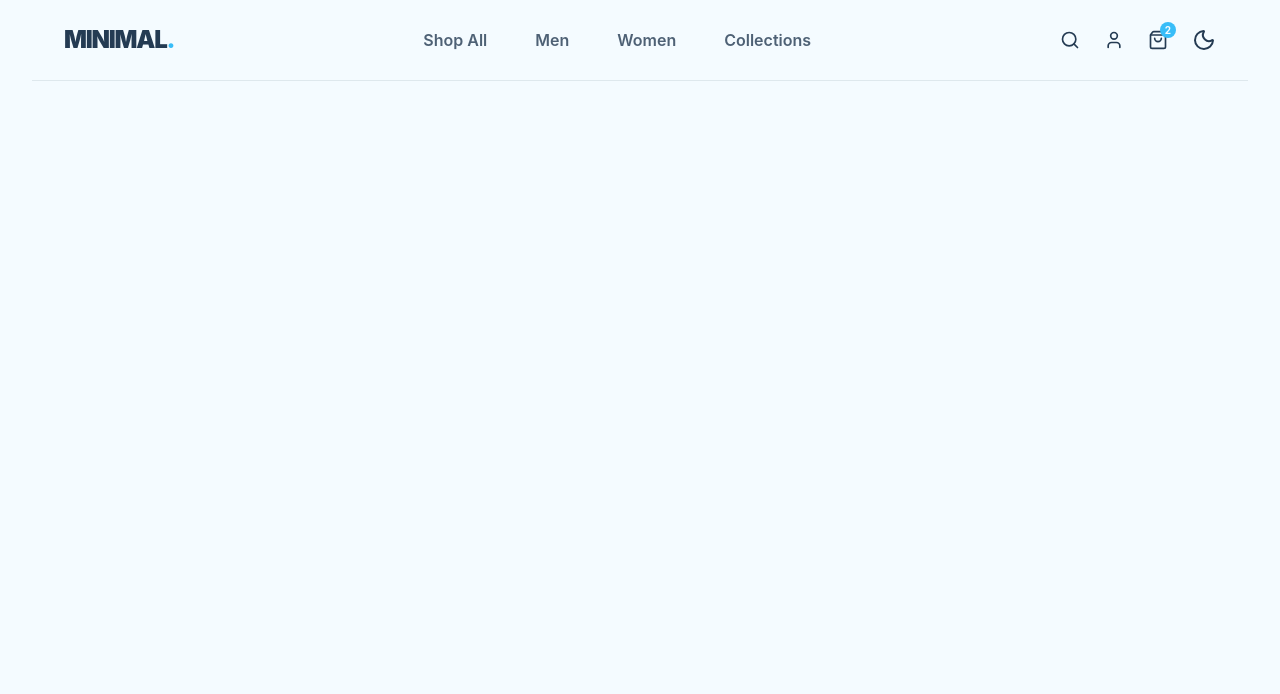
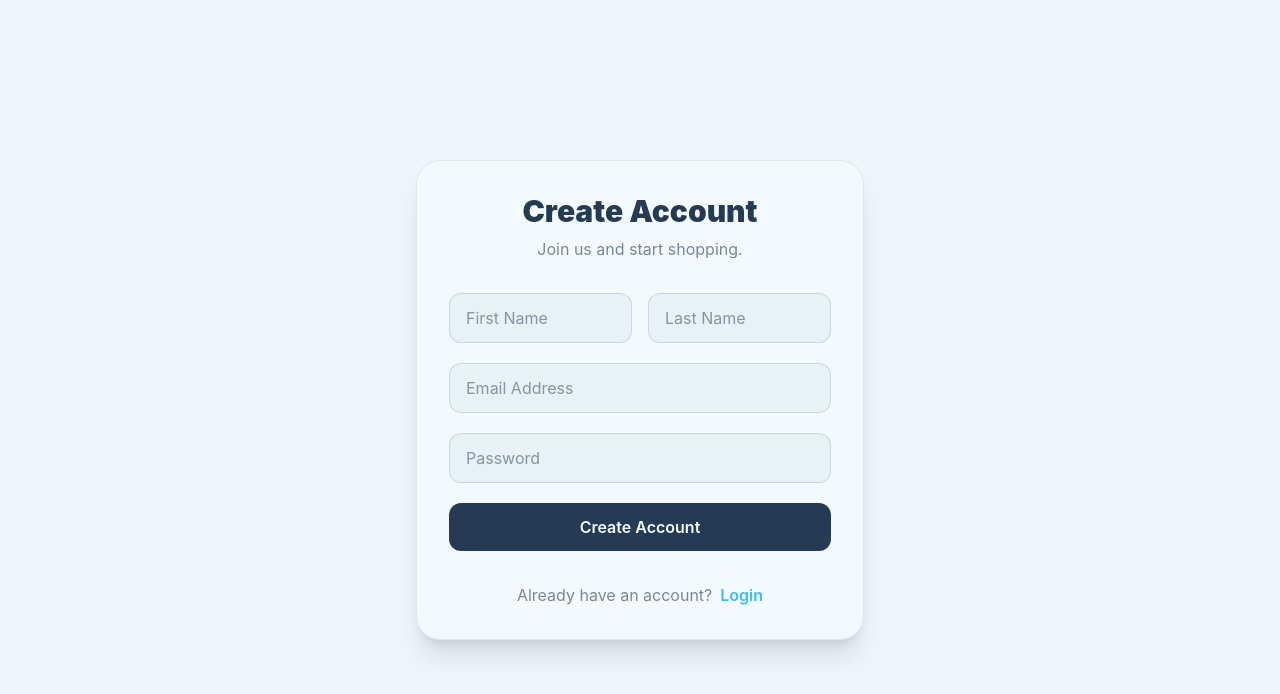
Before and after one commit to samir-27/pern-ecommerce, a React app in the folder frontend/: page /register in a window 1280 px wide. Shown: the top 694 px of the page. Built offline with nearby package versions, Linux system fonts and the light colour scheme; the HTML template or start-up script is replaced by a standard one.

Commit message:
Auth page added

```diff
--- a/frontend/src/App.jsx
+++ b/frontend/src/App.jsx
@@ -3,29 +3,45 @@ import './App.css'
 import Navbar from './components/Navbar'
 import Home from './pages/Home'
 import ProductsPage from './pages/Products'
-import { BrowserRouter, Route, Routes } from 'react-router-dom'
+import { BrowserRouter, Navigate, Outlet, Route, Routes } from 'react-router-dom'
 import ProductDetailsPage from './components/ProductDetail'
+import AuthPage from './pages/AuthPage'
+
+const ProtectedRoute = () => {
+  const token = localStorage.getItem('token');
+  return token ? <Outlet /> : <Navigate to="/login" replace />;
+};
+
+const MainLayout = () => (
+  <div className="max-w-7xl mx-auto px-4 sm:px-6 lg:px-8">
+    <Navbar cartItemCount={2} />
+    <Outlet />
+  </div>
+);
+
+// --- Main App Component ---
 
 function App() {
-  const dummyCartCount = 2;
-
   return (
     <BrowserRouter>
-      {/* Adding a global wrapper to enforce font and selection colors */}
-      <div className="max-w-7xl mx-auto px-4 sm:px-6 lg:px-8">
+      <Routes>
+        {/* Auth routes: No Navbar, no extra padding */}
+        <Route path="/login" element={<AuthPage type="login" />} />
+        <Route path="/register" element={<AuthPage type="register" />} />
 
-        {/* Navbar sits outside Routes so it's always visible */}
-        <Navbar cartItemCount={dummyCartCount} />
+        {/* Protected routes */}
+        <Route element={<ProtectedRoute />}>
+          <Route element={<MainLayout />}>
+            <Route path="/" element={<Home />} />
+            <Route path="/products" element={<ProductsPage />} />
+            <Route path="/product/:id" element={<ProductDetailsPage />} />
+          </Route>
+        </Route>
 
-        <Routes>
-          <Route path="/" element={<Home />} />
-          <Route path="/products" element={<ProductsPage />} />
-                    <Route path="/product/:id" element={<ProductDetailsPage />} />
-        </Routes>
-
-      </div>
+        <Route path="*" element={<Navigate to="/" replace />} />
+      </Routes>
     </BrowserRouter>
   );
 }
 
-export default App
+export default App;
--- a/frontend/src/components/ProductCard.jsx
+++ b/frontend/src/components/ProductCard.jsx
@@ -4,7 +4,7 @@ import { useNavigate } from 'react-router-dom'
 
 const ProductCard = ({ product }) => {
   const navigate = useNavigate();
-
+  console.log(product.id)
   return (
      <div
         key={product.id}
--- /dev/null
+++ b/frontend/src/pages/AuthPage.jsx
@@ -0,0 +1,169 @@
+import React, { useState } from "react";
+import { useNavigate } from "react-router-dom";
+import axios from "axios";
+import { ArrowLeft, Loader2 } from "lucide-react";
+
+const AuthPage = ({ type = "login" }) => {
+  const navigate = useNavigate();
+
+  const [isLoading, setIsLoading] = useState(false);
+  const [error, setError] = useState("");
+
+  const [formData, setFormData] = useState({
+    email: "",
+    password: "",
+    firstName: "",
+    lastName: "",
+  });
+
+  const handleChange = (e) => {
+    setFormData((prev) => ({
+      ...prev,
+      [e.target.name]: e.target.value,
+    }));
+  };
+
+  const handleSubmit = async (e) => {
+    e.preventDefault();
+
+    setIsLoading(true);
+    setError("");
+
+    try {
+      const endpoint =
+        type === "login" ? "/auth/login" : "/auth/register";
+
+      const response = await axios.post(
+        `http://localhost:5000/api${endpoint}`,
+        formData
+      );
+
+      localStorage.setItem("token", response.data.token);
+
+      navigate("/");
+      window.location.reload();
+    } catch (err) {
+      setError(
+        err.response?.data?.error ||
+          "Something went wrong. Please try again."
+      );
+    } finally {
+      setIsLoading(false);
+    }
+  };
+
+  return (
+    <section className="min-h-screen bg-dominant flex items-center justify-center px-6 py-16">
+
+      <div className="absolute inset-0 bg-secondary/[0.03]" />
+
+      <div className="relative w-full max-w-md">
+
+
+        <div className="bg-dominant border border-secondary/10 rounded-3xl shadow-xl p-8">
+
+          <div className="mb-8 text-center">
+
+            <h1 className="text-3xl font-black text-secondary">
+              {type === "login"
+                ? "Welcome Back"
+                : "Create Account"}
+            </h1>
+
+            <p className="text-secondary/60 mt-2">
+              {type === "login"
+                ? "Sign in to continue shopping."
+                : "Join us and start shopping."}
+            </p>
+
+          </div>
+
+          <form onSubmit={handleSubmit} className="space-y-5">
+
+            {type === "register" && (
+              <div className="grid grid-cols-2 gap-4">
+                <input
+                  name="firstName"
+                  placeholder="First Name"
+                  required
+                  onChange={handleChange}
+                  className="w-full rounded-xl border border-secondary/15 bg-secondary/5 px-4 py-3 outline-none focus:border-accent"
+                />
+
+                <input
+                  name="lastName"
+                  placeholder="Last Name"
+                  required
+                  onChange={handleChange}
+                  className="w-full rounded-xl border border-secondary/15 bg-secondary/5 px-4 py-3 outline-none focus:border-accent"
+                />
+              </div>
+            )}
+
+            <input
+              name="email"
+              type="email"
+              placeholder="Email Address"
+              required
+              onChange={handleChange}
+              className="w-full rounded-xl border border-secondary/15 bg-secondary/5 px-4 py-3 outline-none focus:border-accent"
+            />
+
+            <input
+              name="password"
+              type="password"
+              placeholder="Password"
+              required
+              onChange={handleChange}
+              className="w-full rounded-xl border border-secondary/15 bg-secondary/5 px-4 py-3 outline-none focus:border-accent"
+            />
+
+            {error && (
+              <div className="rounded-lg bg-red-100 border border-red-200 text-red-600 text-sm px-4 py-3">
+                {error}
+              </div>
+            )}
+
+            <button
+              disabled={isLoading}
+              className="w-full h-12 rounded-xl bg-secondary text-dominant font-semibold hover:bg-accent transition-all disabled:opacity-70 flex items-center justify-center gap-2"
+            >
+              {isLoading ? (
+                <>
+                  <Loader2 className="animate-spin" size={18} />
+                  Please wait...
+                </>
+              ) : type === "login" ? (
+                "Sign In"
+              ) : (
+                "Create Account"
+              )}
+            </button>
+
+          </form>
+
+          <div className="mt-8 text-center text-secondary/60">
+
+            {type === "login"
+              ? "Don't have an account?"
+              : "Already have an account?"}
+
+            <button
+              onClick={() =>
+                navigate(type === "login" ? "/register" : "/login")
+              }
+              className="ml-2 font-semibold text-accent hover:underline"
+            >
+              {type === "login" ? "Register" : "Login"}
+            </button>
+
+          </div>
+
+        </div>
+
+      </div>
+    </section>
+  );
+};
+
+export default AuthPage;
```
Also changed, not shown: frontend/src/pages/Products.jsx (+37 -17 lines), frontend/src/assets/login.png (added).
